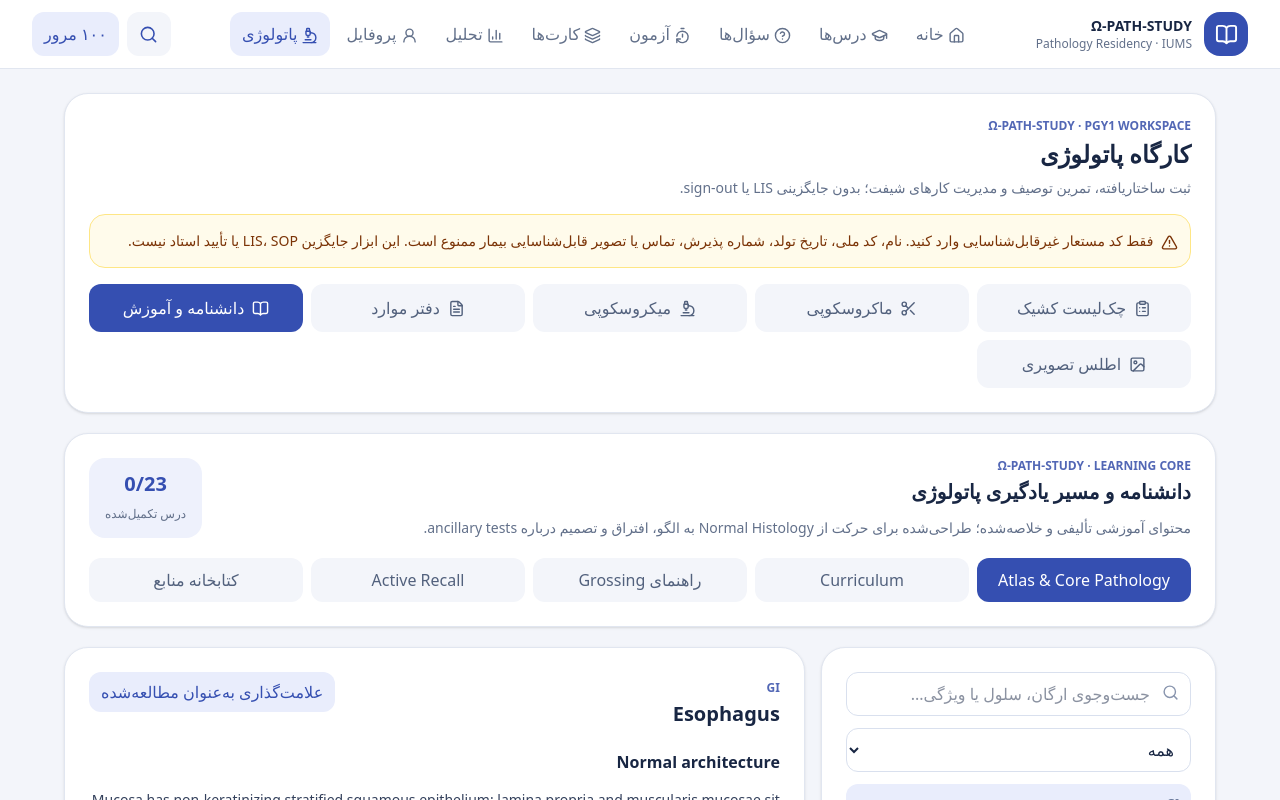
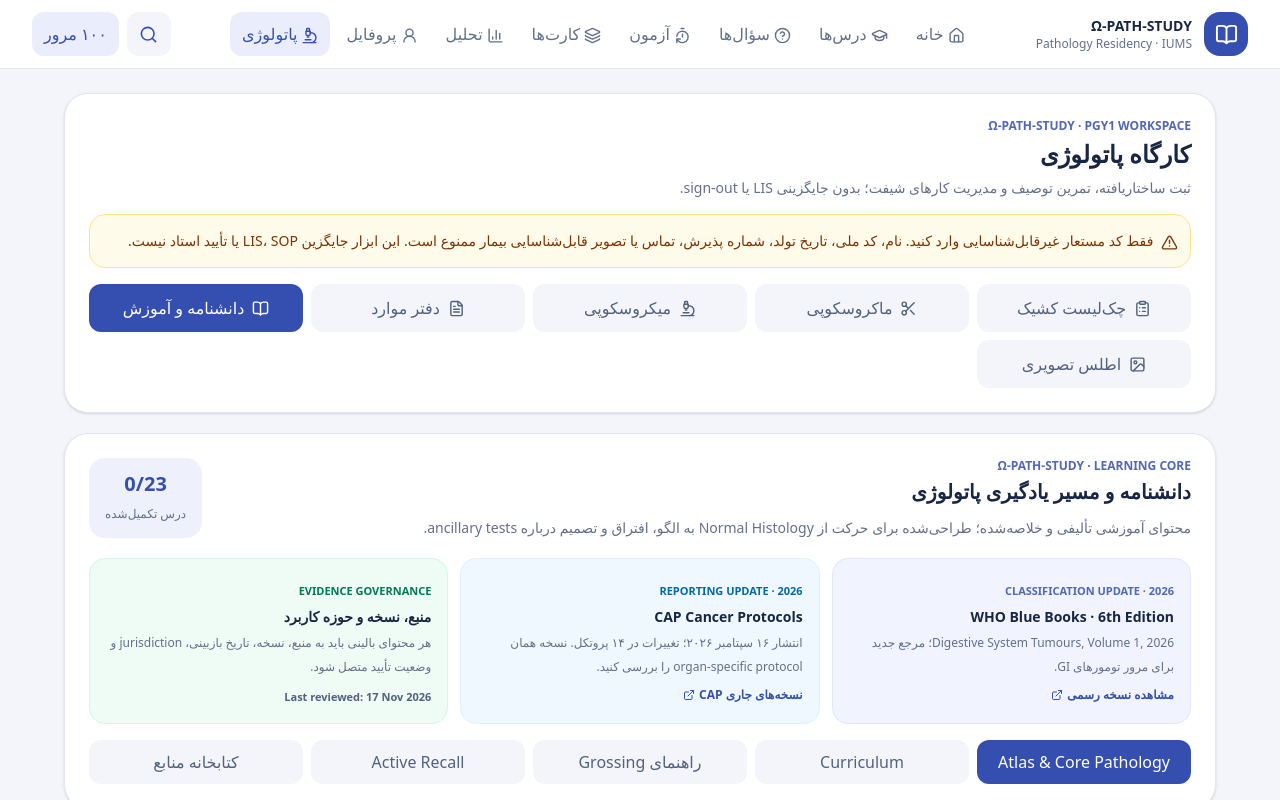
Before and after one commit to yasindowlat1376-sudo/Omega-residency-, a React (Vite) app: page / in a window 1280 px wide. Shown: the top 800 px of the page. Built offline with nearby package versions, Linux system fonts and the light colour scheme.

Commit message:
feat(ui): surface current pathology evidence updates

```diff
--- a/src/pathology/PathologyLearningHub.tsx
+++ b/src/pathology/PathologyLearningHub.tsx
@@ -19,6 +19,11 @@ export default function PathologyLearningHub({value,onChange}:Props){
  return <div dir="rtl" className="space-y-5" data-testid="pathology-learning-hub">
   <section className={panel}>
    <div className="flex flex-wrap items-start justify-between gap-3"><div><p className="text-xs font-black text-[#5267b5]">Ω-PATH-STUDY · LEARNING CORE</p><h2 className="mt-1 text-xl font-black">دانشنامه و مسیر یادگیری پاتولوژی</h2><p className="mt-2 text-sm leading-7 text-[#62708a]">محتوای آموزشی تألیفی و خلاصه‌شده؛ طراحی‌شده برای حرکت از Normal Histology به الگو، افتراق و تصمیم درباره ancillary tests.</p></div><div className="rounded-2xl bg-[#eef1fc] px-4 py-3 text-center"><b className="block text-xl text-[#354fb1]">{progress.completedLessonIds.length}/{histologyLessons.length}</b><span className="text-xs text-[#62708a]">درس تکمیل‌شده</span></div></div>
+   <div className="mt-4 grid gap-3 sm:grid-cols-3">
+    <article className="rounded-2xl border border-indigo-100 bg-[#f1f3ff] p-4"><span className="text-[11px] font-black text-[#5267b5]">CLASSIFICATION UPDATE · 2026</span><b className="mt-1 block text-sm">WHO Blue Books · 6th Edition</b><p className="mt-1 text-xs leading-6 text-[#62708a]">Digestive System Tumours, Volume 1, 2026؛ مرجع جدید برای مرور تومورهای GI.</p><a className="mt-2 inline-flex items-center gap-1 text-xs font-bold text-[#354fb1]" href="https://publications.iarc.who.int/662" target="_blank" rel="noreferrer">مشاهده نسخه رسمی <ExternalLink size={12}/></a></article>
+    <article className="rounded-2xl border border-sky-100 bg-[#eff8ff] p-4"><span className="text-[11px] font-black text-sky-700">REPORTING UPDATE · 2026</span><b className="mt-1 block text-sm">CAP Cancer Protocols</b><p className="mt-1 text-xs leading-6 text-[#62708a]">انتشار ۱۶ سپتامبر ۲۰۲۶؛ تغییرات در ۱۴ پروتکل. نسخه همان organ-specific protocol را بررسی کنید.</p><a className="mt-2 inline-flex items-center gap-1 text-xs font-bold text-[#354fb1]" href="https://www.cap.org/protocols-and-guidelines/cancer-protocols/current-cancer-protocols/" target="_blank" rel="noreferrer">نسخه‌های جاری CAP <ExternalLink size={12}/></a></article>
+    <article className="rounded-2xl border border-emerald-100 bg-[#effbf5] p-4"><span className="text-[11px] font-black text-emerald-700">EVIDENCE GOVERNANCE</span><b className="mt-1 block text-sm">منبع، نسخه و حوزه کاربرد</b><p className="mt-1 text-xs leading-6 text-[#62708a]">هر محتوای بالینی باید به منبع، نسخه، تاریخ بازبینی، jurisdiction و وضعیت تأیید متصل شود.</p><span className="mt-2 block text-[11px] font-bold text-[#52617d]">Last reviewed: 17 Nov 2026</span></article>
+   </div>
    <div className="mt-4 grid grid-cols-2 gap-2 sm:grid-cols-5">{tabs.map(([id,title])=><button key={id} onClick={()=>setTab(id)} className={'min-h-11 rounded-xl px-2 text-xs font-bold '+(tab===id?'bg-[#354fb1] text-white':'bg-[#f3f5fa] text-[#52617d]')}>{title}</button>)}</div>
   </section>
   {tab==='atlas'&&<div className="grid gap-4 lg:grid-cols-[minmax(250px,0.8fr)_minmax(0,1.5fr)]">
```
